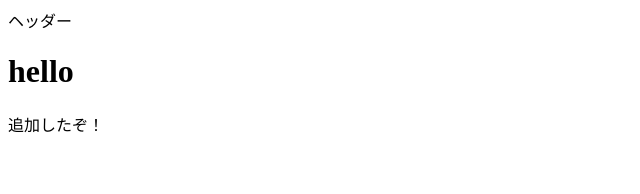
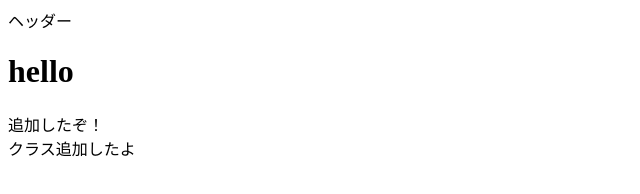
Before and after one commit to kumazawa1206/git.practice, a plain HTML site: page index.html in a window 1280 px wide. Shown: the whole page, without its empty margins (0-640 px from the left). Drawn offline with Linux system fonts and the light colour scheme.

Commit message:
クラス追加したやん

```diff
--- a/index.html
+++ b/index.html
@@ -11,5 +11,6 @@
     <p><aaaa/p>
     <h1>hello</h1>
     <footer>追加したぞ！</footer>
+    <footer class="b">クラス追加したよ</footer>
 </body>
 </html>
```
